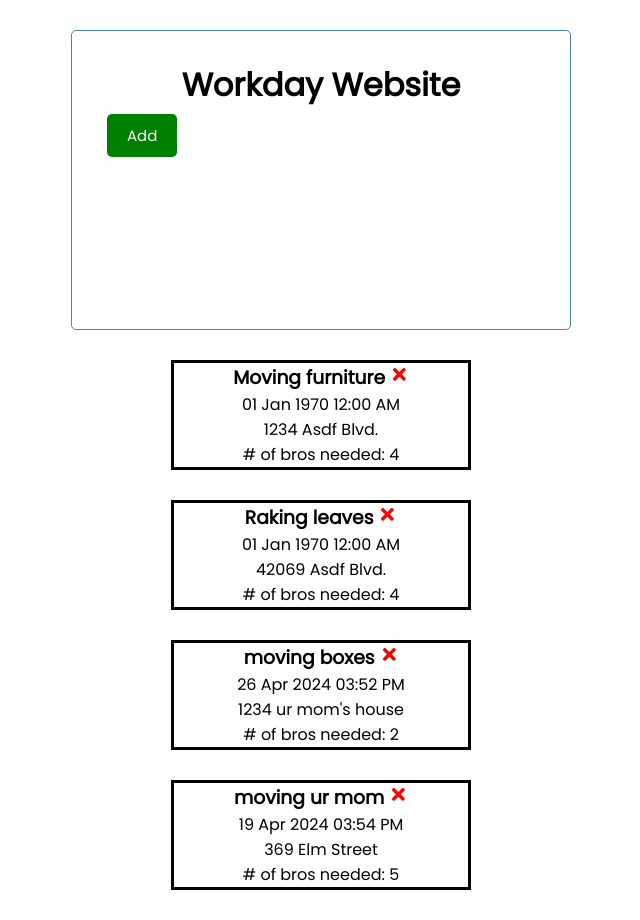
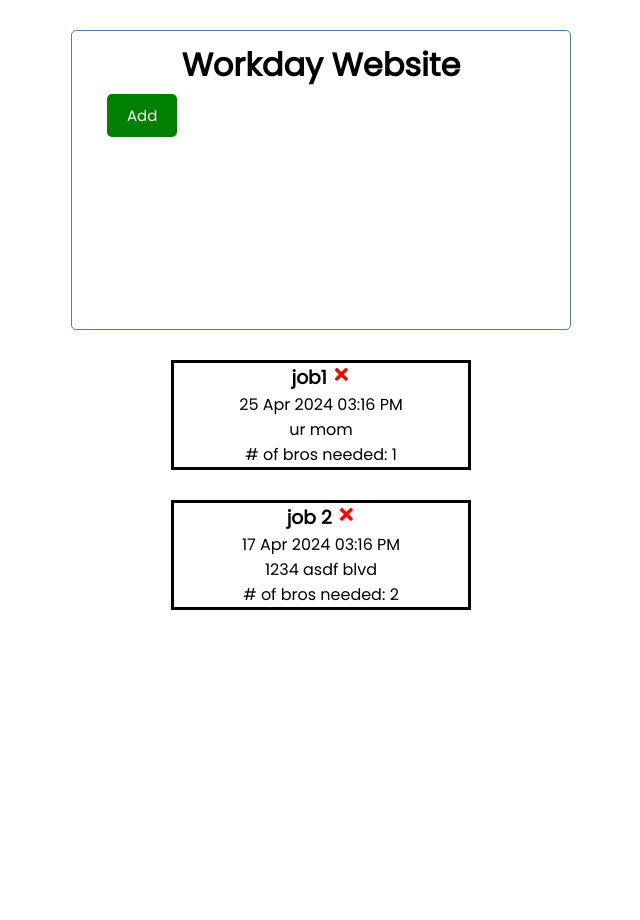
Before and after one commit to dlee371/WorkdayWebsite, a React (Create React App) app in the folder workday/: page / in a window 1280 px wide. Shown: the whole page, without its empty margins (319-959 px from the left). After the commit the page ends 800 px from the top, so only its background shows below. Built offline with nearby package versions, Linux system fonts and the light colour scheme; data requests are answered from the project's data file.

Commit message:
tried to make table, still work in progress

```diff
--- a/workday/db.json
+++ b/workday/db.json
@@ -1,32 +1,18 @@
 {
   "jobs": [
     {
-      "id": 1,
-      "text": "Moving furniture",
-      "day": null,
-      "loc": "1234 Asdf Blvd.",
-      "peeps": 4
+      "id": "0cba",
+      "text": "job1",
+      "day": "2024-04-25T15:16",
+      "loc": "ur mom",
+      "peeps": "1"
     },
     {
-      "id": 2,
-      "text": "Raking leaves",
-      "day": null,
-      "loc": "42069 Asdf Blvd.",
-      "peeps": 4
-    },
-    {
-      "id": "e912",
-      "text": "moving boxes",
-      "day": "2024-04-26T15:52",
-      "loc": "1234 ur mom's house",
+      "id": "891e",
+      "text": "job 2",
+      "day": "2024-04-17T15:16",
+      "loc": "1234 asdf blvd",
       "peeps": "2"
-    },
-    {
-      "id": "89d5",
-      "text": "moving ur mom",
-      "day": "2024-04-19T15:54",
-      "loc": "369 Elm Street",
-      "peeps": "5"
     }
   ]
 }
--- a/workday/src/index.css
+++ b/workday/src/index.css
@@ -23,7 +23,6 @@
 
 .gift {
   text-align: center;
-
 }
 
 .title{
@@ -48,6 +47,25 @@
   border: 1px solid steelblue;
   padding: 30px;
   border-radius: 5px;
+  text-align: justify;
+}
+
+.container:after {
+  content: "";
+  width: 100%;
+  display: inline-block;
+}
+.container:before {
+  content: '';
+  display: block;
+  margin-top: -1.25em;
+}
+
+.test {
+  display: inline-block;
+  margin-right: -.25em;
+  position: relative;
+  top: 1.25em;
 }
 
 .header {
```
Also changed, not shown: workday/components/Header.js (deleted).
